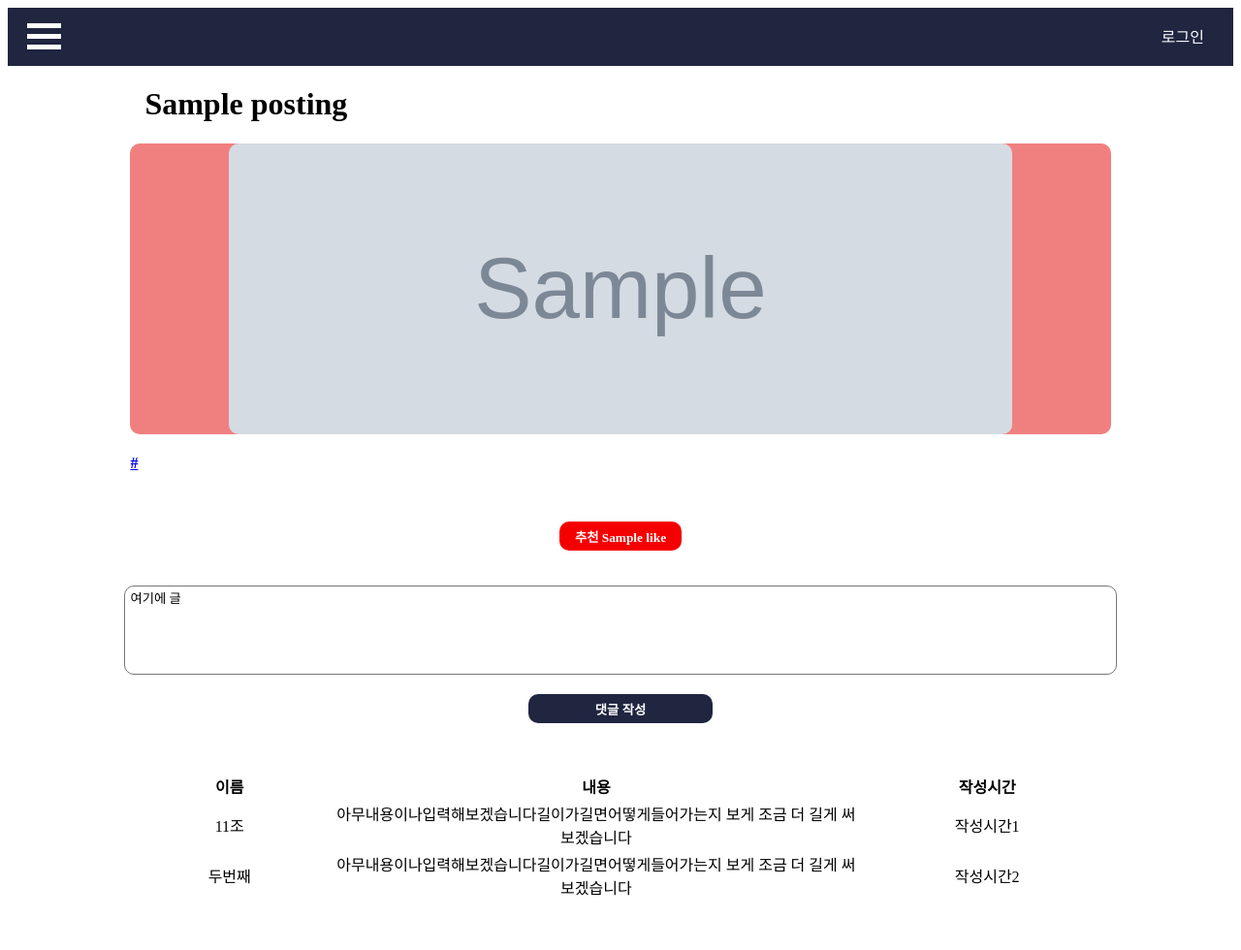
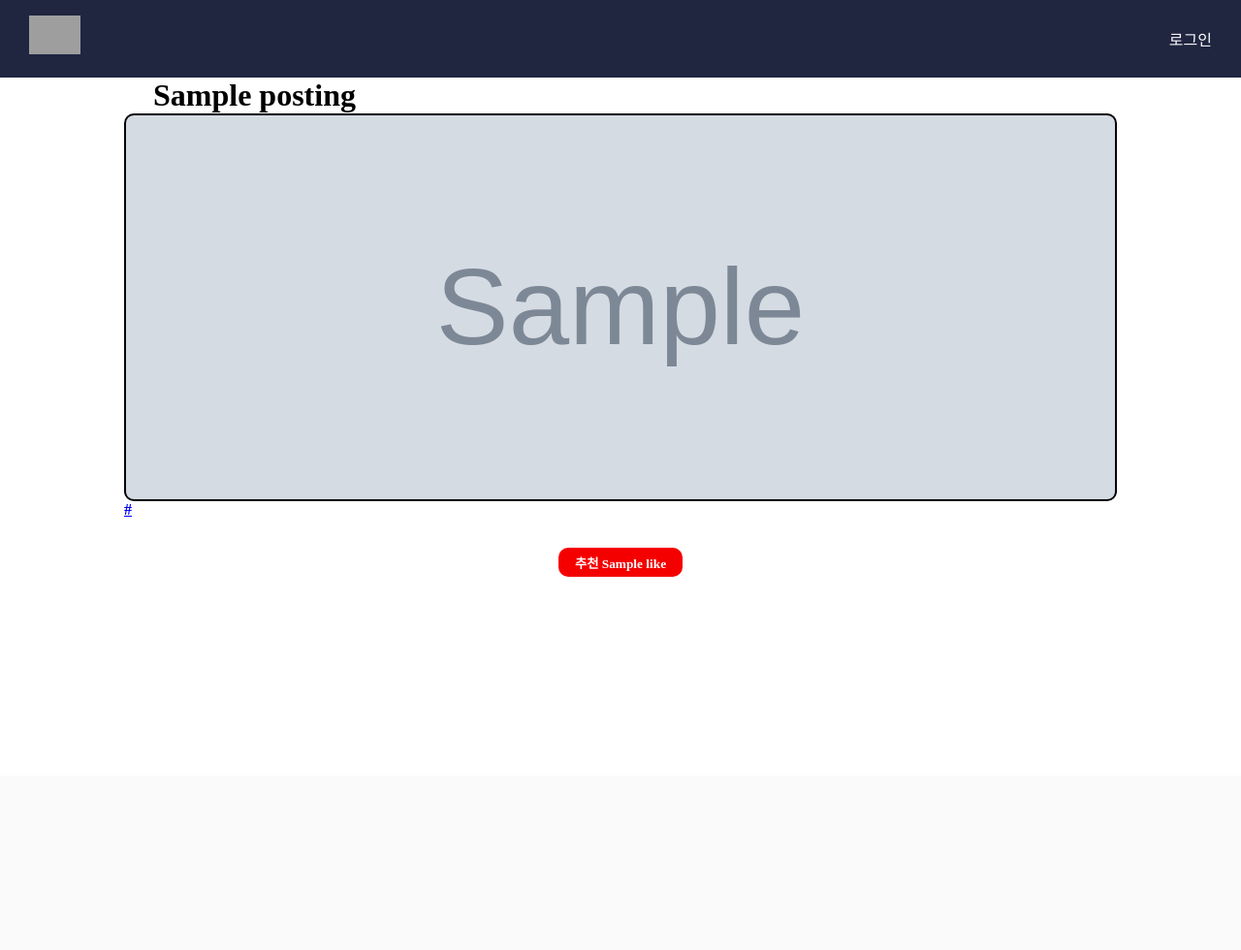
Before and after one commit to SeonghyeonMoon/deungdae99, a Flask app: page /post_view/1 in a window 1280 px wide. Shown: the whole page at 97% size. After the commit the page ends 595 px from the top, so only its background shows below. Run offline with Flask 2, Linux system fonts and the light colour scheme; grey boxes marked "Sample" are stand-in pictures; a database or web service that is not in the repository returns one stand-in record (values such as "Sample title"); some libraries are stand-ins or nearby versions; some web fonts are replaced; grey boxes are pictures that could not be loaded.

Commit message:
중간점검

```diff
--- a/app.py
+++ b/app.py
@@ -46,6 +46,7 @@ def sign_up():
     doc = {
         "username": username_receive,                               # 아이디
         "password": password_hash,                                  # 비밀번호
+        "name":"",                                                  # 이름
         "profile_name": username_receive,                           # 프로필 이름 기본값은 아이디
         "profile_pic": "",                                          # 프로필 사진 파일 이름
         "profile_pic_real": "profile_pics/profile_placeholder.png", # 프로필 사진 기본 이미지
@@ -128,12 +129,22 @@ def post_write():
         payload = jwt.decode(token_receive, SECRET_KEY, algorithms=['HS256'])
         userinfo = db.users.find_one({"username": payload["id"]})
 
+        title_receive = request.form['title_give']
+        Category = request.form['category_give']
+        author = userinfo['username']
+        date = datetime.today().strftime("%Y-%m-%d %H:%M")
+
         # bs4에 사용하고 저장할 url
         url = request.form['url_give']
         headers = {
             'User-Agent': 'Mozilla/5.0 (Windows NT 10.0; Win64; x64)AppleWebKit/537.36 (KHTML, like Gecko) Chrome/73.0.3683.86 Safari/537.36'}
         data = requests.get(url, headers=headers)
         soup = BeautifulSoup(data.text, 'html.parser')
+        try:
+            img = soup.select_one('meta[property="og:image"]')['content']
+        except:
+            img =""
+
 
         # 게시글 id 자동증가
         num = db.postid.find_one({},{'_id':False})
@@ -146,14 +157,8 @@ def post_write():
             db.postid.update_one({'ID':num['ID']},{'$set':{'ID':ID}})
 
 
-        title_receive = request.form['title_give']
-        Category = request.form['category_give']
-        author = userinfo['username']
-        date = datetime.today().strftime("%Y-%m-%d %H:%M")
-
         # url은 상단에 있음
         comment = request.form['desc_give']
-        img = soup.select_one('meta[property="og:image"]')['content']
         content = {'img':img, 'url':url,'comment':comment}
 
         doc = {
@@ -199,6 +204,7 @@ def write_post():
     except jwt.exceptions.DecodeError:
         return jsonify({'result': 'fail', 'msg': '로그인 정보가 존재하지 않습니다.'})
 
+
 # 마이페이지
 @app.route('/mypage')
 def mypage():
@@ -238,7 +244,7 @@ def update_like():
         userinfo = db.users.find_one({"username": payload['id']}, {"_id": False})
 
         # 로그인 안한 사람
-        if ID == '0':
+        if userinfo is None:
             return jsonify({'result': 'fail', 'msg': '로그인 정보가 존재하지 않습니다.'})
 
         # 기존 like 수 가져오기
--- a/static/mypage.css
+++ b/static/mypage.css
@@ -230,7 +230,11 @@ a:visited {
 
 a:hover {
     color: #020101;
-    text-decoration: underline;
+    text-decoration: none;
+}
+/*마이페이지 가기*/
+#header > div > h2 > a {
+    color: white;
 }
 
 /*카드*/
--- a/templates/detail.html
+++ b/templates/detail.html
@@ -2,7 +2,7 @@
 <html lang="kr">
   <head>
     <meta charset="UTF-8" />
-    <title>Title</title>
+    <title>상세페이지</title>
     <link
       href="//spoqa.github.io/spoqa-han-sans/css/SpoqaHanSansNeo.css"
       rel="stylesheet"
@@ -11,39 +11,50 @@
     <!-- JQuery -->
      <script src="https://ajax.googleapis.com/ajax/libs/jquery/3.4.1/jquery.min.js"></script>
      <script src="https://cdnjs.cloudflare.com/ajax/libs/jquery-cookie/1.4.1/jquery.cookie.js"></script>
-
     <!--    스타일 시트로 따로 뺄 경우
     @import url(//spoqa.github.io/spoqa-han-sans/css/SpoqaHanSansNeo.css);-->
-
     <style>
       /*전체 폰트*/
       * {
         font-family: "Spoqa Han Sans Neo", "sans-serif";
+        margin: 0;
+        padding: 0;
+        box-sizing: border-box;
       }
-
       /*상단 파란색 헤더*/
       .header {
-        height: 60px;
+        height: 80px;
         background-color: #202540;
         color: white;
+        display: flex;
+        justify-content: space-between;
+        align-items: center;
       }
-
-      /*헤더 왼쪽 부분 (햄버거 아이콘 들어가는 곳)*/
-      .left {
-        float: left;
-        text-align: left;
-        padding-top: 10px;
-        padding-left: 20px;
+      /* 로고 */
+      .logo {
+        margin-left: 30px;
       }
-
-      /*헤더 오른쪽 부분 (로그인 들어가는 곳)*/
-      .right {
-        float: right;
-        text-align: right;
-        padding-top: 17px;
-        padding-right: 30px;
+      .logo a img {
+        height: 40px;
       }
-
+      .login {
+        all: unset;
+        margin-right: 30px;
+      }
+      .show_id {
+        all: unset;
+        margin-right: 30px;
+      }
+      #logout {
+        all: unset;
+        margin-right: 30px;
+        cursor: pointer;
+      }
+      .login_box a {
+        all: unset;
+        margin-right: 30px;
+        cursor: pointer;
+      }
       /*햄버거 아이콘*/
       .icon {
         width: 35px;
@@ -51,47 +62,43 @@
         background-color: white;
         margin: 6px 0;
       }
-
       /*body 설정 기본은 가운데 정렬*/
       body {
         text-align: center;
       }
-
       /*본문*/
       .wrap {
         margin: 0 auto;
       }
-
       /*제목 감싸는 부분*/
       .title {
         width: 80%;
         margin: auto;
         padding-left: 30px;
       }
-
       /*제목*/
       h1 {
         text-align: left;
       }
-
       /*썸네일 들어갈 부분*/
       .img {
         width: 80%;
-        height: 300px;
+        height: 50vh;
         background-color: lightcoral;
-        backgound-position: center;
+        background-repeat:no-repeat;
+        background-position: center;
         background-size: cover;
         margin: auto;
         border-radius: 10px;
+        background-image: url("{{post['Content']['img']}}");
+        border: 2px solid black;
       }
-
       /*포스팅 링크*/
       .post-link {
         margin: auto;
         width: 80%;
         text-align: left;
       }
-
       /*좋아요 버튼*/
       .like {
         margin-top: 30px;
@@ -102,8 +109,8 @@
         border-radius: 10px;
         border-width: 0px;
         font-weight: bold;
+        cursor: pointer;
       }
-
       /*댓글 입력 칸*/
       .comment {
         margin-top: 20px;
@@ -115,7 +122,6 @@
         line-height: 15px;
         border-radius: 10px;
       }
-
       /*댓글 작성 버튼*/
       .comment_input {
         margin: auto;
@@ -127,15 +133,16 @@
         border-width: 0px;
         font-weight: bold;
       }
-
       /*작성한 댓글들 보여줄 곳*/
       .table {
         width: 80%;
         margin: 50px auto;
         text-align: center;
       }
+      .hidden {
+        display: none;
+      }
     </style>
-
     <script>
       // 좋아요 버튼 확인용
       function like(id) {
@@ -153,28 +160,28 @@
           },
         })
       }
-
       // 댓글작성 버튼 확인용
       function comment_input() {
         alert("댓글작성");
       }
     </script>
   </head>
-
   <body>
     <!--헤더-->
     <div id="header" class="header">
       <!--    헤더 왼쪽 부분 (햄버거 아이콘 들어가는 곳)-->
-      <div class="left">
-        <!--        햄버거 아이콘-->
-        <div class="icon"></div>
-        <div class="icon"></div>
-        <div class="icon"></div>
+        <h1 class="logo">
+          <a href="/"><img src="https://hanghae99.spartacodingclub.kr/static/images/logo.svg" alt="logo"/></a>
+      </h1>
+      <!--로그인 버튼-->
+      <button class="login" id="openModal">로그인</button>
+      <!-- 로그인 했을 때 보여지는 파트 -->
+      <div class="login_box hidden">
+          <div class="show_id"></div>
+          <button id="logout">로그아웃</button>
+          <a href={{url_for('mypage')}}>마이페이지</a>
       </div>
-      <!--    헤더 오른쪽 부분 (로그인)-->
-      <div class="right">로그인</div>
     </div>
-
     <!--본문-->
     <div class="wrap">
       <!--    포스팅 제목-->
@@ -183,7 +190,7 @@
       </div>
       <main>
         <!--        썸네일 들어갈 곳-->
-        <div class="img"><img class="img" src="{{post['Content']['img']}}"></div>
+        <div class="img"></div>
         <!--        포스팅 링크 들어갈 곳 -->
         <div class="post-link">
           <h4><a href={{post['Content']['url']}} target="_blank">{{post['Content']['url']}}</a></h4>
@@ -192,55 +199,24 @@
         <p>
           <button onclick="like({{post['ID']}})" class="like">추천 {{post['like']}}</button>
         </p>
-        <!--        댓글 입력창-->
-        <p><textarea class="comment">여기에 글</textarea></p>
-        <!--        댓글 작성 버튼-->
-        <button
-          onclick="comment_input()"
-          id="comment-text"
-          class="comment_input"
-        >
-          댓글 작성
-        </button>
       </main>
-      <footer>
-        <!--        입력한 댓글 보여지는 곳-->
-        <table class="table">
-          <!--            테이블 크기 조절-->
-          <colgroup>
-            <col span="1" style="width: 20%" />
-            <col span="1" style="width: 55%" />
-            <col span="1" style="width: 25%" />
-          </colgroup>
-          <!--            상단(1행)-->
-          <thead>
-            <tr>
-              <th scope="col">이름</th>
-              <th scope="col">내용</th>
-              <th scope="col">작성시간</th>
-            </tr>
-          </thead>
-          <!--            달았던 코멘트 불러와서 띄워주는 곳-->
-          <tbody id="comment-table">
-            <tr>
-              <td>11조</td>
-              <td>
-                아무내용이나입력해보겠습니다길이가길면어떻게들어가는지 보게 조금
-                더 길게 써보겠습니다
-              </td>
-              <td>작성시간1</td>
-            </tr>
-            <tr>
-              <td>두번째</td>
-              <td>
-                아무내용이나입력해보겠습니다길이가길면어떻게들어가는지 보게 조금
-                더 길게 써보겠습니다
-              </td>
-              <td>작성시간2</td>
-            </tr>
-          </tbody>
-        </table>
-      </footer>
     </div>
+    <script>
+      // 로그인 상태인지 확인
+    function parseJwt (token) {
+        let base64Url = token.split('.')[1];
+        let base64 = base64Url.replace(/-/g, '+').replace(/_/g, '/');
+        let jsonPayload = decodeURIComponent(atob(base64).split('').map(function(c) {
+        return '%' + ('00' + c.charCodeAt(0).toString(16)).slice(-2);
+    }).join(''));
+        return JSON.parse(jsonPayload);
+    }
+    if (document.cookie) {
+        let id = parseJwt(document.cookie)['id']
+        document.querySelector('#openModal').classList.add('hidden')
+        document.querySelector('.login_box').classList.remove('hidden')
+        document.querySelector('.login_box .show_id').innerHTML = id + '님 반가워요'
+    }
+    </script>
   </body>
 </html>
```
Also changed, not shown: static/style.css (+175 -182 lines), templates/index.html (+31 -23 lines).
